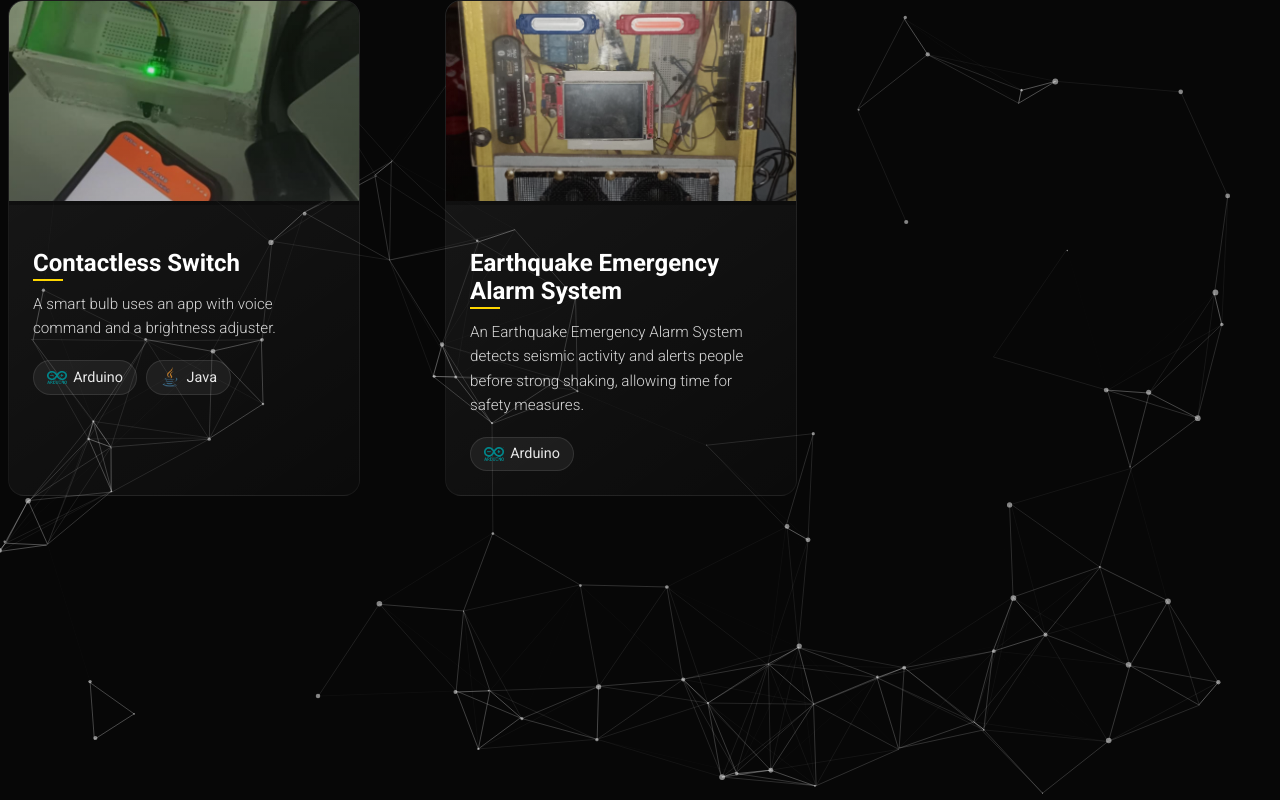
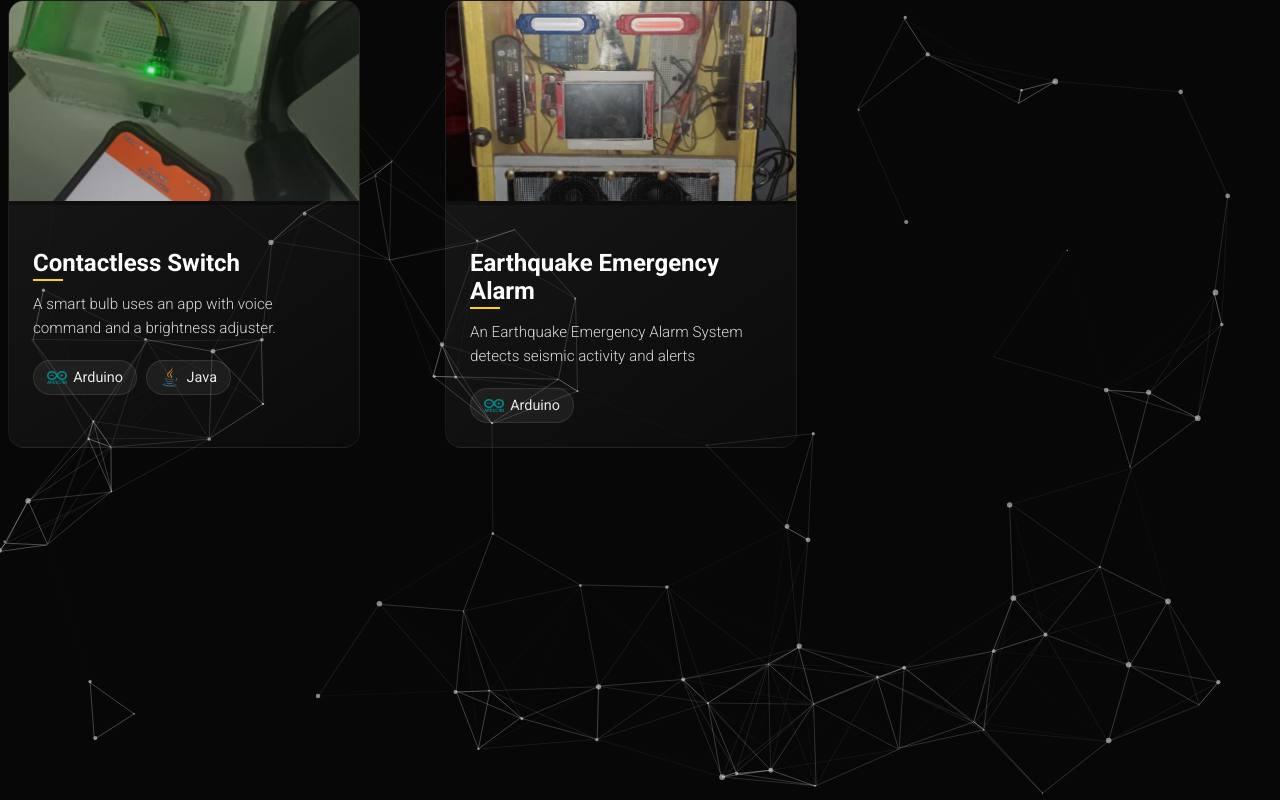
Before and after one commit to noelpaton-og/noelpatonog, a plain HTML site: page projects.html in a window 1280 px wide. Drawn offline with nearby package versions, Linux system fonts and the light colour scheme.

Commit message:
Update projects.html

```diff
--- a/projects.html
+++ b/projects.html
@@ -44,8 +44,8 @@
       <div class="image-overlay"></div>
     </div>
     <div class="card-content">
-      <h2 class="project-title">Earthquake Emergency Alarm System</h2>
-      <p>An Earthquake Emergency Alarm System detects seismic activity and alerts people before strong shaking, allowing time for safety measures.</p>
+      <h2 class="project-title">Earthquake Emergency Alarm</h2>
+      <p>An Earthquake Emergency Alarm System detects seismic activity and alerts</p>
       <div class="languages">
         <a href="" class="language-tag">
           <img src="Images/languages.png" alt="Arduino Icon">
```
